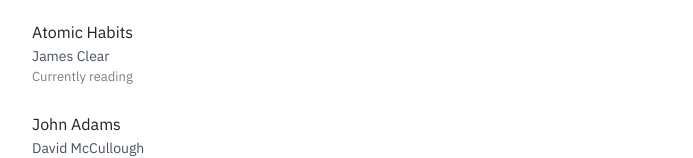
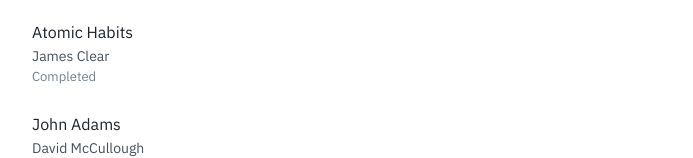
Before and after one commit to arifaulakh/personal-website, a Next.js app: page /reading in a window 1280 px wide. Shown: the part 259-417 px from the top of the page, without its empty margins (136-829 px from the left). Built offline with nearby package versions, Linux system fonts and the light colour scheme.

Commit message:
Mark Atomic Habits as completed

```diff
--- a/data/books.ts
+++ b/data/books.ts
@@ -9,7 +9,7 @@
     {
         title: "Atomic Habits",
         author: "James Clear",
-        status: "reading",
+        status: "completed",
         year: 2026
     },
     {
```
